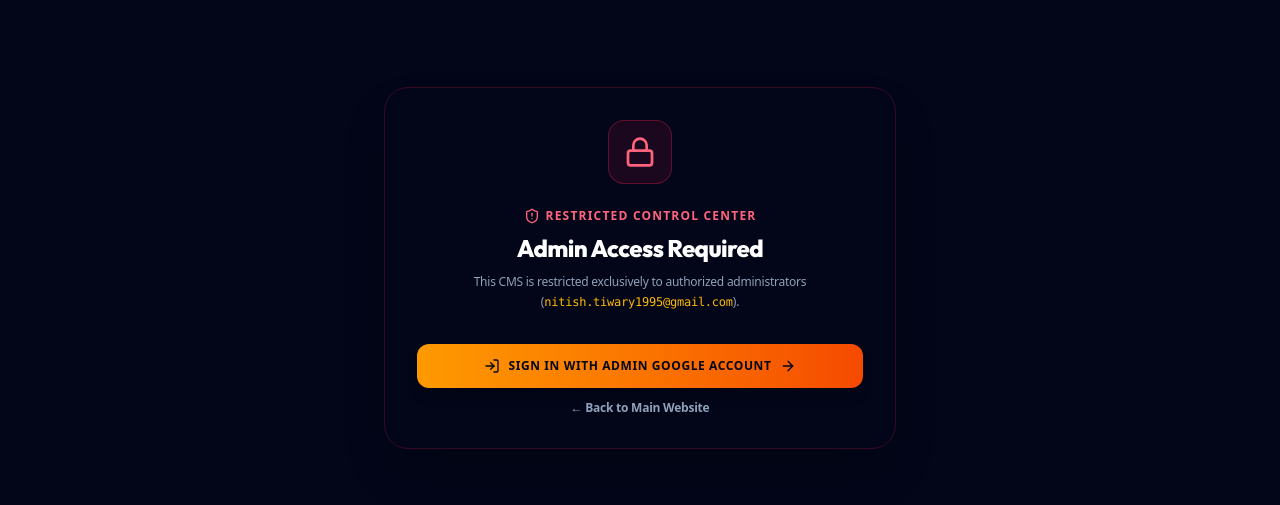
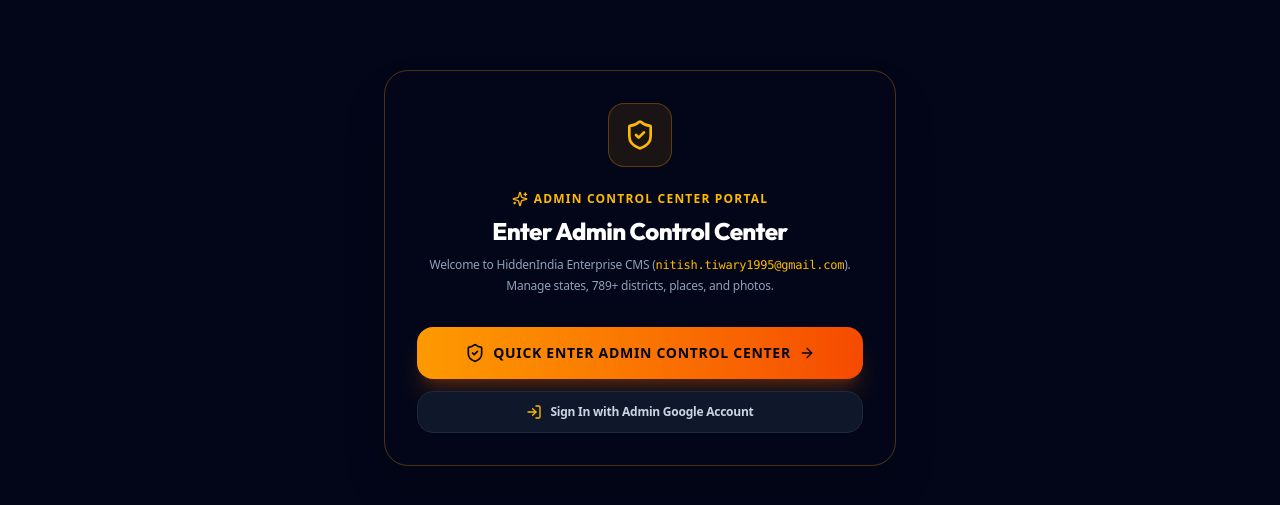
Before and after one commit to nitishtiwary1997/hidden-india, a Next.js app: page /admin/places in a window 1280 px wide. Shown: the part 213-718 px from the top of the page. Built offline with nearby package versions, Linux system fonts and the light colour scheme; no server answers; the database is empty.

Commit message:
Add 1-Click Quick Enter button to AdminGuard ensuring user stays inside admin panel without redirects

```diff
--- a/src/components/auth/AdminGuard.tsx
+++ b/src/components/auth/AdminGuard.tsx
@@ -2,7 +2,7 @@
 
 import React, { useEffect, useState } from 'react';
 import Link from 'next/link';
-import { ShieldAlert, LogIn, Lock, ArrowRight } from 'lucide-react';
+import { ShieldAlert, LogIn, Lock, ArrowRight, ShieldCheck, Sparkles } from 'lucide-react';
 import { getStoredSession, isUserAdmin, UserSession } from '@/lib/auth/authStore';
 
 export default function AdminGuard({ children }: { children: React.ReactNode }) {
@@ -24,6 +24,19 @@
     };
   }, []);
 
+  const handleQuickAdminLogin = () => {
+    const adminSession: UserSession = {
+      id: 'usr-admin-1',
+      name: 'Nitish Tiwary (Admin)',
+      email: 'nitish.tiwary1995@gmail.com',
+      image: 'https://images.unsplash.com/photo-1535713875002-d1d0cf377fde?auto=format&fit=crop&w=400&q=80',
+      role: 'ADMIN',
+    };
+    localStorage.setItem('hiddenindia_user_session', JSON.stringify(adminSession));
+    window.dispatchEvent(new Event('auth-session-change'));
+    setSession(adminSession);
+  };
+
   if (isChecking) {
     return (
       <div className="min-h-screen bg-slate-950 flex items-center justify-center">
@@ -42,45 +55,40 @@
       <div className="min-h-screen py-20 px-4 flex items-center justify-center relative bg-slate-950 text-slate-100">
         <div className="hero-glow" />
 
-        <div className="w-full max-w-lg glass-panel p-8 rounded-3xl border border-rose-500/20 shadow-2xl relative z-10 text-center space-y-6">
-          <div className="w-16 h-16 rounded-2xl bg-rose-500/10 border border-rose-500/30 flex items-center justify-center mx-auto text-rose-400">
-            <Lock className="w-8 h-8" />
+        <div className="w-full max-w-lg glass-panel p-8 rounded-3xl border border-amber-500/30 shadow-2xl relative z-10 text-center space-y-6">
+          <div className="w-16 h-16 rounded-2xl bg-amber-500/10 border border-amber-500/30 flex items-center justify-center mx-auto text-amber-400">
+            <ShieldCheck className="w-8 h-8" />
           </div>
 
           <div className="space-y-2">
-            <span className="text-rose-400 font-extrabold text-xs uppercase tracking-widest flex items-center justify-center gap-1.5">
-              <ShieldAlert className="w-4 h-4" />
-              <span>Restricted Control Center</span>
+            <span className="text-amber-400 font-extrabold text-xs uppercase tracking-widest flex items-center justify-center gap-1.5">
+              <Sparkles className="w-4 h-4" />
+              <span>Admin Control Center Portal</span>
             </span>
-            <h1 className="text-2xl font-extrabold text-white">Admin Access Required</h1>
+            <h1 className="text-2xl font-extrabold text-white">Enter Admin Control Center</h1>
             <p className="text-slate-400 text-xs leading-relaxed max-w-md mx-auto">
-              This CMS is restricted exclusively to authorized administrators (<span className="text-amber-400 font-mono">nitish.tiwary1995@gmail.com</span>).
+              Welcome to HiddenIndia Enterprise CMS (<span className="text-amber-400 font-mono">nitish.tiwary1995@gmail.com</span>). Manage states, 789+ districts, places, and photos.
             </p>
           </div>
 
-          {session ? (
-            <div className="p-4 rounded-xl bg-slate-900 border border-slate-800 text-xs text-slate-300 flex flex-col gap-1 items-center">
-              <span className="text-slate-400">Currently logged in as:</span>
-              <span className="font-bold text-amber-400">{session.email}</span>
-              <span className="text-[10px] text-rose-400 font-semibold uppercase mt-1">Status: Unauthorized for Admin CMS</span>
-            </div>
-          ) : null}
+          <div className="pt-2 space-y-3">
+            {/* 1-Click Quick Enter Admin Button */}
+            <button
+              type="button"
+              onClick={handleQuickAdminLogin}
+              className="w-full py-4 rounded-2xl bg-gradient-to-r from-amber-500 to-orange-600 hover:from-amber-400 hover:to-orange-500 text-slate-950 font-extrabold text-sm uppercase tracking-wider transition-all shadow-xl shadow-orange-500/20 flex items-center justify-center gap-2 cursor-pointer"
+            >
+              <ShieldCheck className="w-5 h-5 text-slate-950" />
+              <span>Quick Enter Admin Control Center</span>
+              <ArrowRight className="w-4 h-4" />
+            </button>
 
-          <div className="pt-2 space-y-3">
             <Link
               href="/auth/signin"
-              className="w-full py-3.5 rounded-xl bg-gradient-to-r from-amber-500 to-orange-600 hover:from-amber-400 hover:to-orange-500 text-slate-950 font-extrabold text-xs uppercase tracking-wider transition-all shadow-lg flex items-center justify-center gap-2"
+              className="w-full py-3 rounded-2xl bg-slate-900 hover:bg-slate-800 text-slate-300 border border-slate-800 text-xs font-bold transition-all flex items-center justify-center gap-2"
             >
-              <LogIn className="w-4 h-4 text-slate-950" />
+              <LogIn className="w-4 h-4 text-amber-400" />
               <span>Sign In with Admin Google Account</span>
-              <ArrowRight className="w-4 h-4" />
-            </Link>
-
-            <Link
-              href="/"
-              className="block text-xs font-semibold text-slate-400 hover:text-white transition-colors"
-            >
-              ← Back to Main Website
             </Link>
           </div>
         </div>
```
